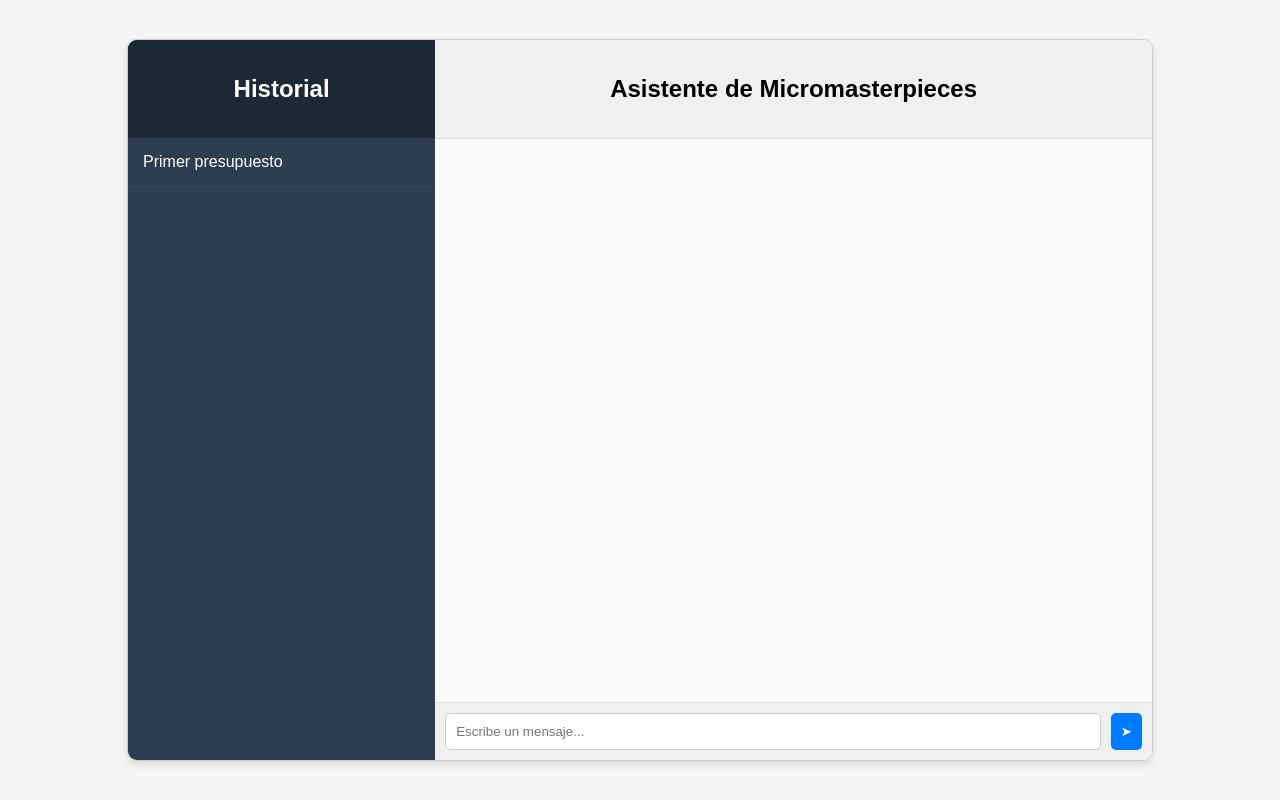
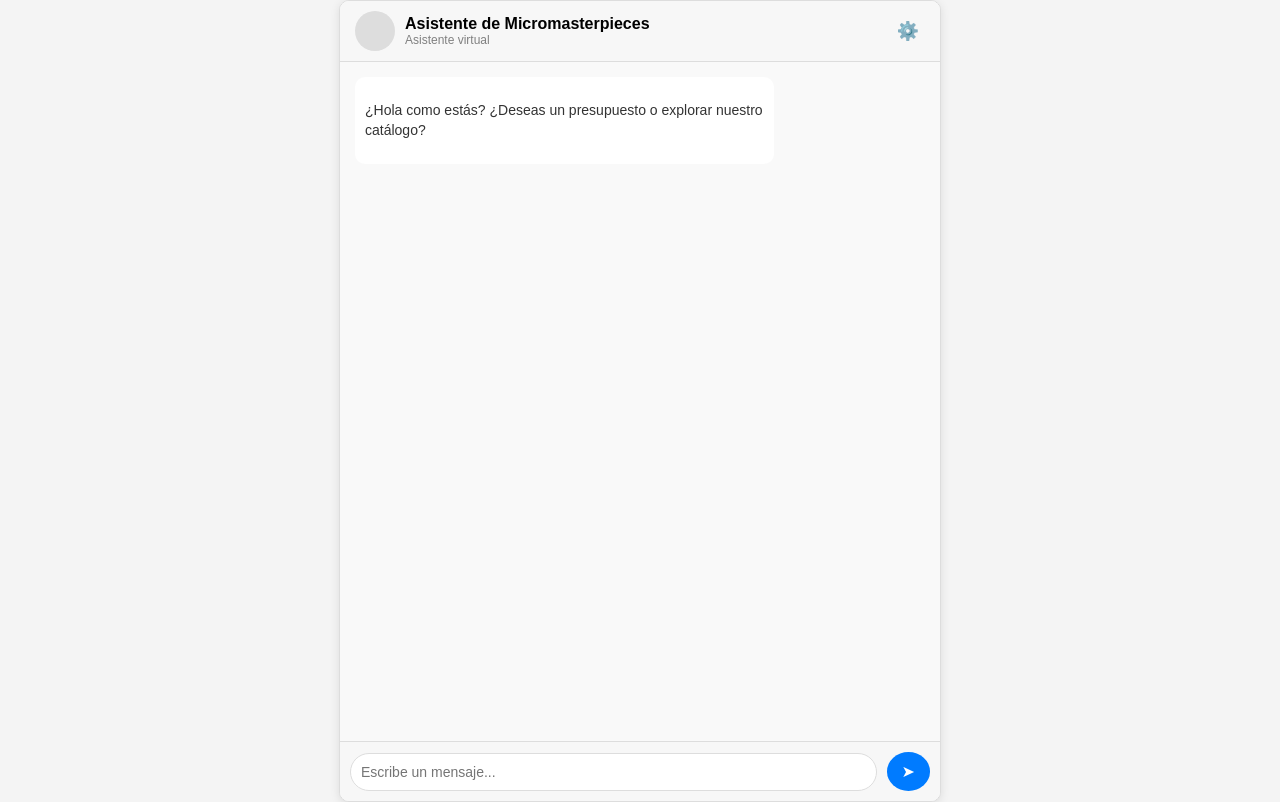
Before and after one commit to MiguelF2910/MMPV2, a PHP site: page /chat/ in a window 1280 px wide. Before the commit the page ends 771 px from the top, so only its background shows below. Run offline with PHP 8.4, Linux system fonts and the light colour scheme.

Commit message:
Nuevo diseño

```diff
--- a/view/css/main.css
+++ b/view/css/main.css
@@ -1,117 +1,151 @@
+/* General styles */
 body {
-  font-family: Arial, sans-serif;
+    font-family: 'Arial', sans-serif;
     margin: 0;
     padding: 0;
-  display: flex;
-  justify-content: center;
-  align-items: center;
-  height: 100vh;
-  background-color: #f5f5f5;
+    background-color: #f4f4f4;
 }
 
 .chat-container {
     display: flex;
-  width: 80%;
-  height: 90%;
-  border: 1px solid #ccc;
+    flex-direction: column;
+    height: 100vh;
+    width: 100vw;
+    max-width: 600px;
+    margin: 0 auto;
+    background-color: white;
+    border: 1px solid #ddd;
     border-radius: 10px;
     overflow: hidden;
-  box-shadow: 0 4px 10px rgba(0, 0, 0, 0.1);
+    box-shadow: 0 2px 10px rgba(0, 0, 0, 0.1);
 }
 
-.chat-history {
-  width: 30%;
-  background-color: #2d3e50;
-  color: white;
+/* Header */
+.chat-header {
     display: flex;
-  flex-direction: column;
+    justify-content: space-between;
+    align-items: center;
+    padding: 10px 15px;
+    background-color: #f7f7f7;
+    border-bottom: 1px solid #ddd;
 }
 
-.chat-history .header {
-  padding: 15px;
-  background-color: #1c2833;
-  text-align: center;
+.user-info {
+    display: flex;
+    align-items: center;
 }
 
-.chat-history ul {
-  list-style: none;
-  margin: 0;
-  padding: 0;
-  overflow-y: auto;
-  flex-grow: 1;
+.user-avatar {
+    width: 40px;
+    height: 40px;
+    background-color: #ddd;
+    border-radius: 50%;
+    margin-right: 10px;
 }
 
-.conversation-item {
-  padding: 15px;
-  border-bottom: 1px solid #34495e;
-  cursor: pointer;
+.user-details h3 {
+    margin: 0;
+    font-size: 16px;
 }
 
-.conversation-item:hover {
-  background-color: #34495e;
+.user-details p {
+    margin: 0;
+    font-size: 12px;
+    color: gray;
 }
 
-.chat-panel {
-  flex-grow: 1;
-  display: flex;
-  flex-direction: column;
-  background-color: #ffffff;
+.chat-actions .action-btn {
+    background: none;
+    border: none;
+    font-size: 18px;
+    cursor: pointer;
+    margin-left: 10px;
+    color: gray;
 }
 
-.chat-header {
-  padding: 15px;
-  background-color: #f0f0f0;
-  border-bottom: 1px solid #ddd;
-  text-align: center;
-}
-
+/* Messages */
 .chat-messages {
-  flex-grow: 1;
+    flex: 1;
     padding: 15px;
     overflow-y: auto;
-  background-color: #fafafa;
+    background-color: #f9f9f9;
 }
 
 .message {
+    max-width: 70%;
     margin-bottom: 10px;
     padding: 10px;
-  border-radius: 5px;
+    border-radius: 10px;
+    line-height: 1.4;
+    font-size: 14px;
 }
 
-.user-message {
-  background-color: #d1e7ff;
-  text-align: left;
+.message.received {
+    background-color: #fff;
+    align-self: flex-start;
+    color: #333;
 }
 
-.bot-message {
-  background-color: #f8d7da;
-  text-align: left;
+.message.sent {
+    background-color: #cce5ff;
+    align-self: flex-end;
+    color: #000;
 }
 
+.file-message {
+    display: flex;
+    flex-direction: column;
+    align-items: flex-start;
+    background-color: #e6f7ff;
+    padding: 10px;
+    border-radius: 10px;
+    margin-bottom: 10px;
+}
+
+.download-btn {
+    margin-top: 5px;
+    background-color: #007bff;
+    color: white;
+    border: none;
+    padding: 5px 10px;
+    border-radius: 5px;
+    cursor: pointer;
+    font-size: 12px;
+}
+
+.download-btn:hover {
+    background-color: #0056b3;
+}
+
+/* Input field */
 .chat-input {
     display: flex;
+    align-items: center;
     padding: 10px;
-  background-color: #f0f0f0;
     border-top: 1px solid #ddd;
+    background-color: #f7f7f7;
 }
 
 .chat-input input {
-  flex-grow: 1;
+    flex: 1;
     padding: 10px;
-  border: 1px solid #ccc;
-  border-radius: 5px;
+    border: 1px solid #ddd;
+    border-radius: 20px;
+    font-size: 14px;
+    outline: none;
 }
 
-.chat-input button {
-  margin-left: 10px;
-  padding: 10px;
+.chat-input .send-btn {
     background-color: #007bff;
     color: white;
     border: none;
-  border-radius: 5px;
+    padding: 10px 15px;
+    margin-left: 10px;
+    border-radius: 50%;
     cursor: pointer;
+    font-size: 16px;
 }
 
-.chat-input button:hover {
+.chat-input .send-btn:hover {
     background-color: #0056b3;
 }
--- a/view/index.html
+++ b/view/index.html
@@ -3,33 +3,38 @@
 <head>
     <meta charset="UTF-8">
     <meta name="viewport" content="width=device-width, initial-scale=1.0">
-  <title>Chatbot</title>
+    <title>Chatbot Interface</title>
     <link rel="stylesheet" href="css/main.css">
 </head>
 <body>
     <div class="chat-container">
-    <!-- Historial de conversaciones -->
-    <div class="chat-history">
-      <div class="header">
-        <h2>Historial</h2>
+        <!-- Header -->
+        <div class="chat-header">
+            <div class="user-info">
+                <div class="user-avatar"></div>
+                <div class="user-details">
+                    <h3>Asistente de Micromasterpieces</h3>
+                    <p>Asistente virtual</p>
                 </div>
-      <ul id="conversation-list">
-        <li class="conversation-item">Primer presupuesto</li>
-      </ul>
+            </div>
+            <div class="chat-actions">
+                <!--button class="action-btn">📹</button>
+                <button class="action-btn">📞</button!-->
+                <button class="action-btn">⚙️</button>
+            </div>
         </div>
 
-    <!-- Panel de chat -->
-    <div class="chat-panel">
-      <div class="chat-header">
-        <h2>Asistente de Micromasterpieces</h2>
+        <!-- Chat messages -->
+        <div class="chat-messages" id="chat-messages">
+            <div class="message received">
+                <p>¿Hola como estás? ¿Deseas un presupuesto o explorar nuestro catálogo?</p>
             </div>
-      <div id="chat-messages" class="chat-messages">
-        <!-- Mensajes aparecerán aquí -->
         </div>
+
+        <!-- Input field -->
         <div class="chat-input">
-        <input type="text" id="message-input" placeholder="Escribe un mensaje...">
-        <button id="send-button">➤</button>
-      </div>
+            <input type="text" id="chat-input" placeholder="Escribe un mensaje...">
+            <button class="send-btn" id="send-btn">➤</button>
         </div>
     </div>
     <script src="js/main.js"></script>
--- a/view/js/main.js
+++ b/view/js/main.js
@@ -1,12 +1,12 @@
 document.addEventListener("DOMContentLoaded", () => {
     const chatMessages = document.getElementById("chat-messages");
-    const messageInput = document.getElementById("message-input");
-    const sendButton = document.getElementById("send-button");
+    const messageInput = document.getElementById("chat-input");
+    const sendButton = document.getElementById("send-btn");
 
     // Función para agregar un mensaje al panel de chat
     const addMessage = (text, isUser = true) => {
       const messageDiv = document.createElement("div");
-      messageDiv.classList.add("message", isUser ? "user-message" : "bot-message");
+      messageDiv.classList.add("message", isUser  ? "sent" : "received");
       messageDiv.textContent = text;
       chatMessages.appendChild(messageDiv);
       chatMessages.scrollTop = chatMessages.scrollHeight; // Desplazarse hacia abajo
@@ -14,11 +14,11 @@ document.addEventListener("DOMContentLoaded", () => {
 
     // Función para enviar el mensaje al servidor
     const sendMessage = async () => {
-      const userInput = messageInput.value.trim();
+      const userInput = messageInput.value.trim() + " Pero ¿me podrías devolver todos los componentes dentro de corchetes y entre comillas simples?. Solo una serie de componentes, y si hay graficas integradas en el cpu, solo omitelas de la lista y no las menciones. Ejemplo: ['Componente1', 'Componente2']";
       if (!userInput) return; // No enviar mensajes vacíos
 
       // Agregar el mensaje del usuario al chat
-      addMessage(userInput, true);
+      addMessage(messageInput.value.trim(), true);
       messageInput.value = "";
 
       try {
```
Also changed, not shown: view/css/chatbot.css (deleted, +0 -34 lines). Lines whose indentation alone changed are shown as unchanged.
